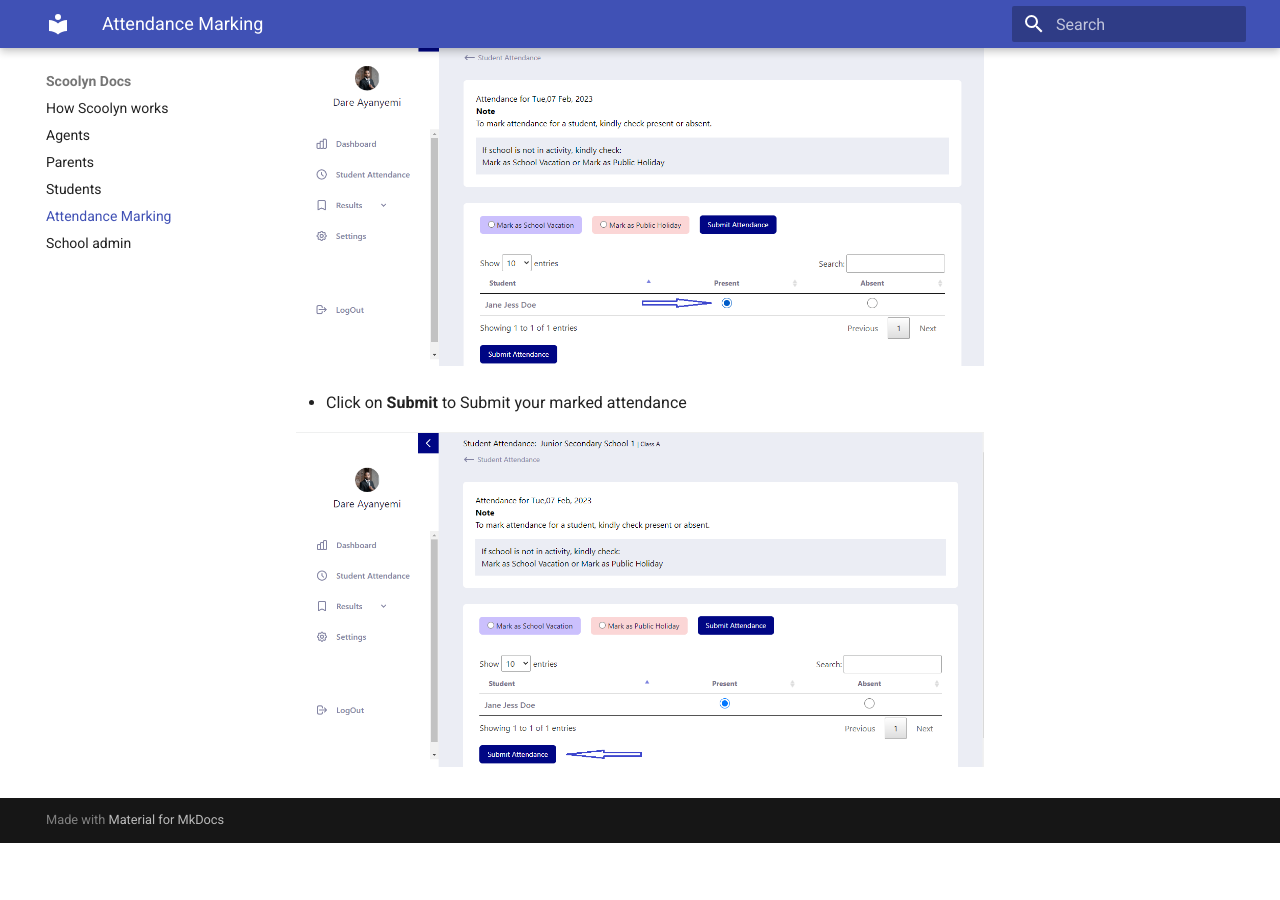
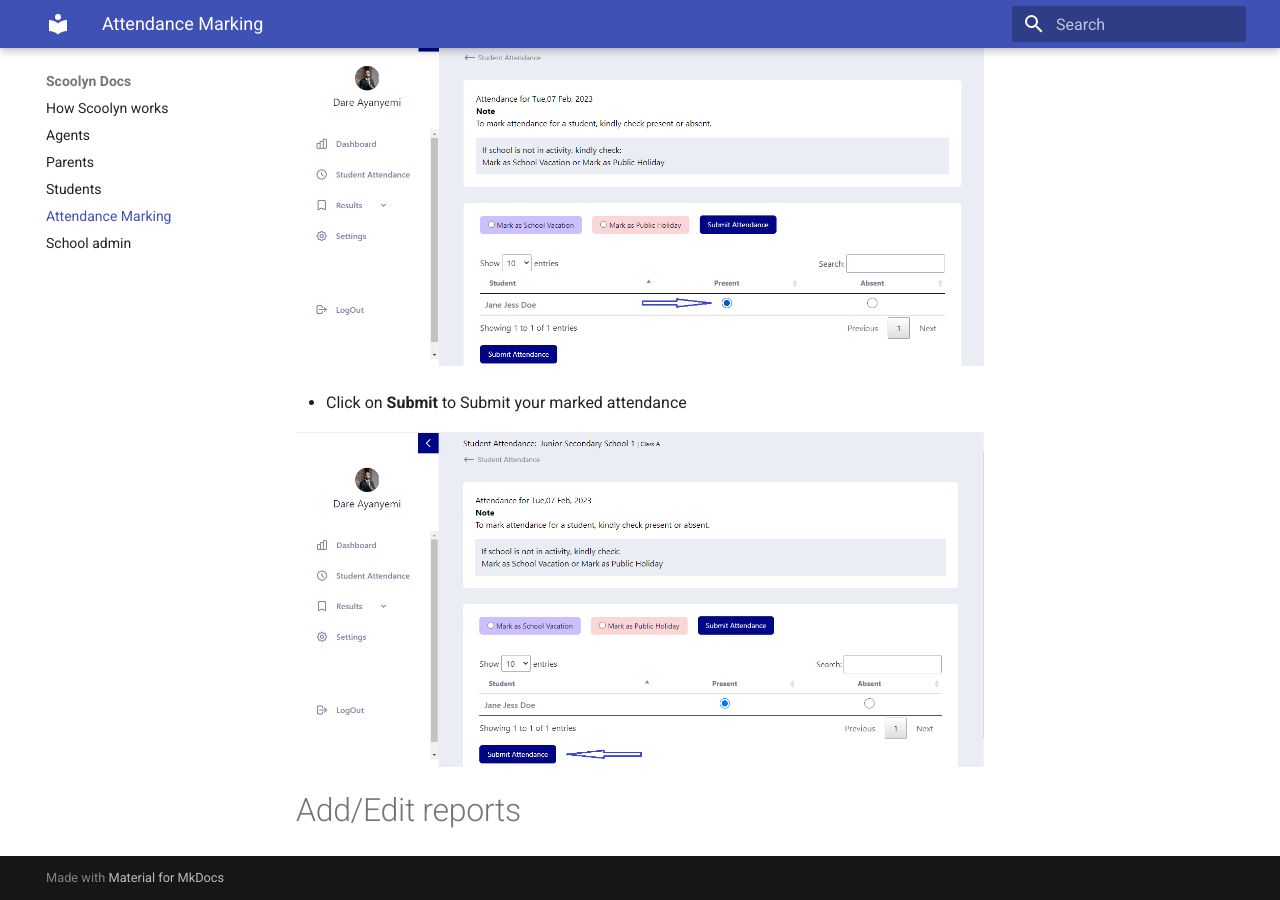
Before and after one commit to digikraaft/docs.scoolyn.com, an MkDocs documentation site: the page built from docs/Teachers.md, in a window 1280 px wide and 900 px high, scrolled down 1474 px. Built offline with MkDocs 1.6.1 and Material for MkDocs 9.7.7, drawn with Linux system fonts in a browser that asks for light colours; before the commit the page ends 2317 px from its top, so only the background shows below that.

Commit message:
Update Teachers.md

```diff
--- a/docs/Teachers.md
+++ b/docs/Teachers.md
@@ -22,3 +22,5 @@ A teacher will be able to mark his/her class attendance once he/she has been onb
 - Click on **Submit** to Submit your marked attendance
 
 ![has an arrow](https://github.com/digikraaft/docs.scoolyn.com/blob/emma/submit%20attendance.png)
+
+# Add/Edit reports
```
